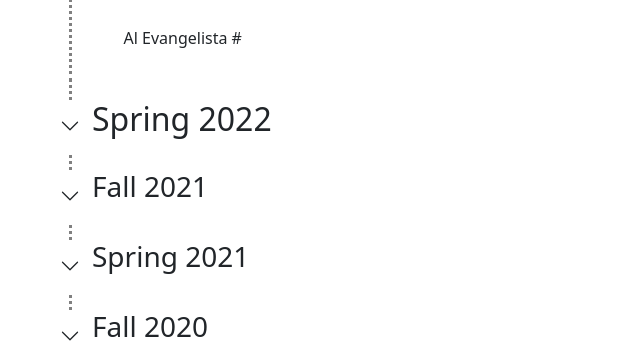
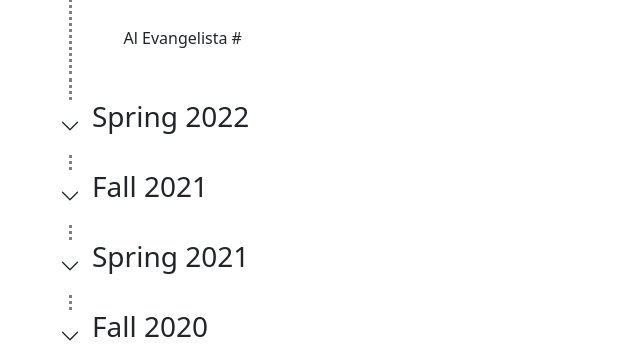
Before and after one commit to Gaileen/Gaileen.github.io, a PHP site: page /members.html in a window 1280 px wide. Shown: the part 614-959 px from the top of the page, without its empty margins (0-640 px from the left). Run offline with PHP 8.4, Linux system fonts and the light colour scheme.

Commit message:
fixed S22 accordion header size

```diff
--- a/css/members.css
+++ b/css/members.css
@@ -3,7 +3,6 @@
     padding-bottom: 25px;
     color: white;
     font-weight: normal;
-    //width: 100% bro what goin on;
 }
 
 #key {
--- a/members.html
+++ b/members.html
@@ -80,7 +80,7 @@
             <div class="accordion-item">
                 <div class="d-inline-flex flex-row real-accordion-header">
                     <button class="accordion-button collapsed" type="button" data-bs-toggle="collapse" data-bs-target="#panelsStayOpen-collapseS22" aria-expanded="false" aria-controls="panelsStayOpen-collapseS22"></button>
-                    <h2 class="accordion-header" id="panelsStayOpen-headingS22">Spring 2022</h2>
+                    <h3 class="accordion-header" id="panelsStayOpen-headingS22">Spring 2022</h3>
                 </div>
 
                 <div id="panelsStayOpen-collapseS22" class="accordion-collapse collapse" aria-labelledby="panelsStayOpen-headingS22">
```
